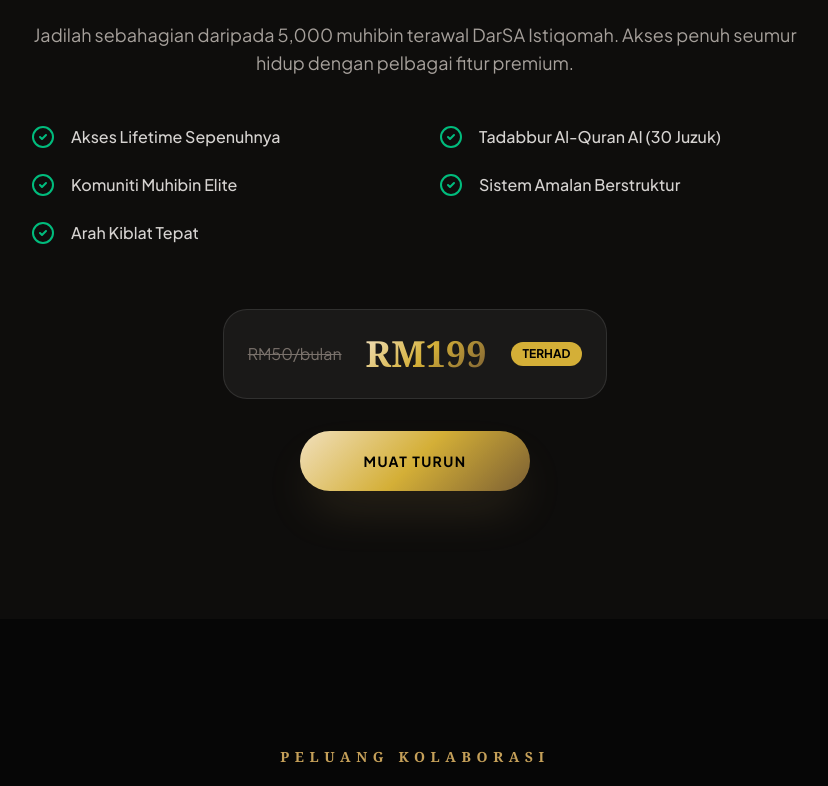
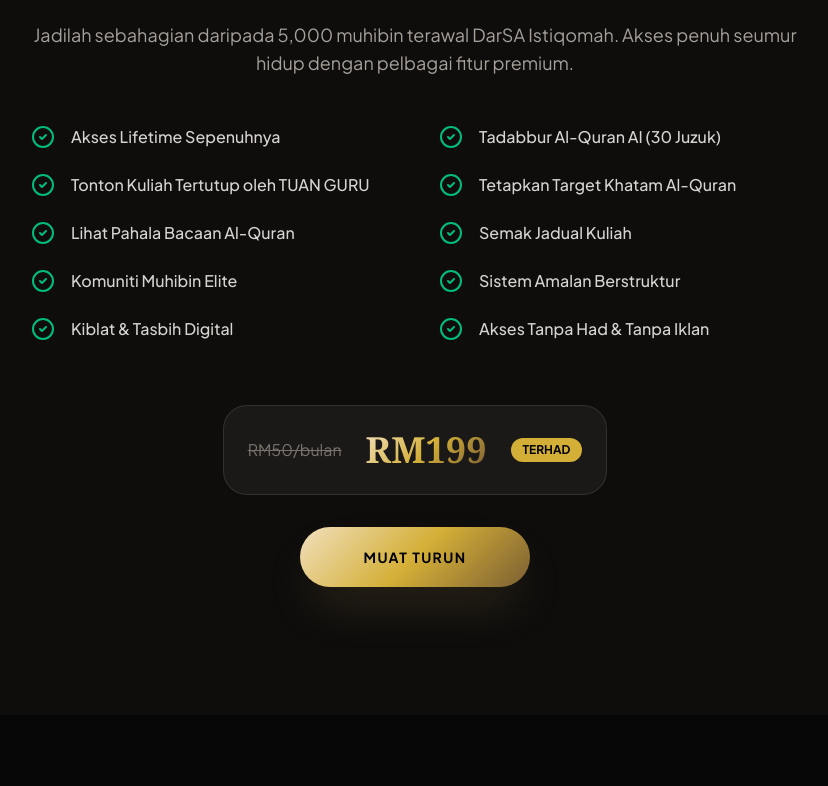
Before and after one commit to fattah-b/AG-WEBSITE-DARSA-ISTIQOMAH-darsaistiqomah.com, a React (Vite) app: page / in a window 1280 px wide. Shown: the part 5460-6246 px from the top of the page, without its empty margins (225-1053 px from the left). Built offline with nearby package versions, Linux system fonts and the light colour scheme.

Commit message:
feat: display full premium features under Founder Elite section

```diff
--- a/src/App.tsx
+++ b/src/App.tsx
@@ -877,13 +877,18 @@
               Jadilah sebahagian daripada 5,000 muhibin terawal DarSA Istiqomah. Akses penuh seumur hidup dengan pelbagai fitur premium.
             </p>
 
-            <ul className="grid grid-cols-1 md:grid-cols-2 gap-y-6 gap-x-12 mb-16 text-left">
+             <ul className="grid grid-cols-1 md:grid-cols-2 gap-y-6 gap-x-12 mb-16 text-left">
               {[
                 "Akses Lifetime Sepenuhnya",
                 "Tadabbur Al-Quran AI (30 Juzuk)",
+                "Tonton Kuliah Tertutup oleh TUAN GURU",
+                "Tetapkan Target Khatam Al-Quran",
+                "Lihat Pahala Bacaan Al-Quran",
+                "Semak Jadual Kuliah",
                 "Komuniti Muhibin Elite",
                 "Sistem Amalan Berstruktur",
-                "Arah Kiblat Tepat"
+                "Kiblat & Tasbih Digital",
+                "Akses Tanpa Had & Tanpa Iklan"
               ].map((item, i) => (
                 <li key={i} className="flex items-center gap-4 text-stone-300">
                   <CheckCircle2 className="text-emerald-500 w-6 h-6 shrink-0" />
```
